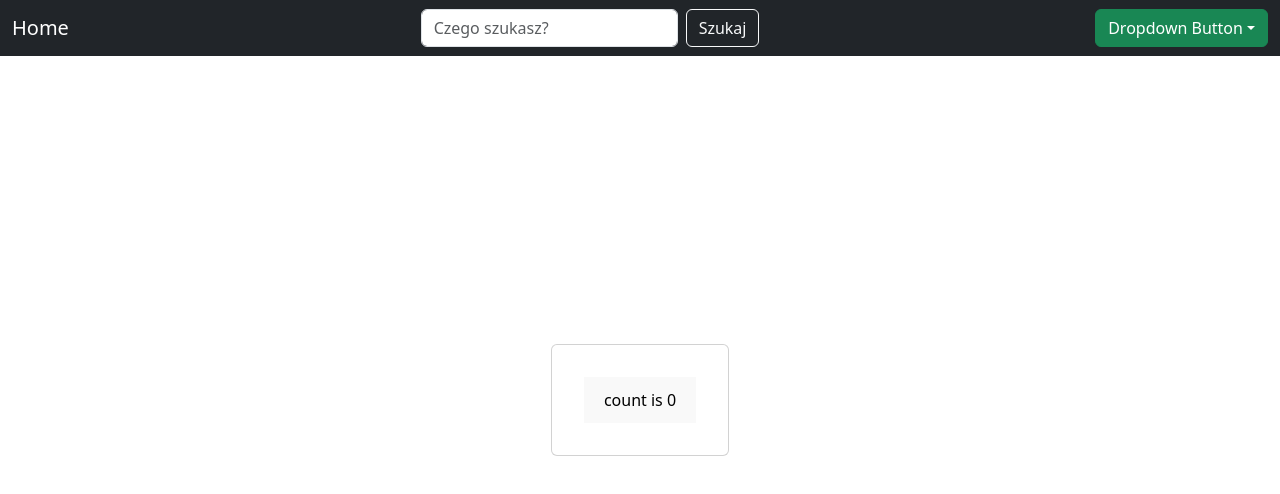
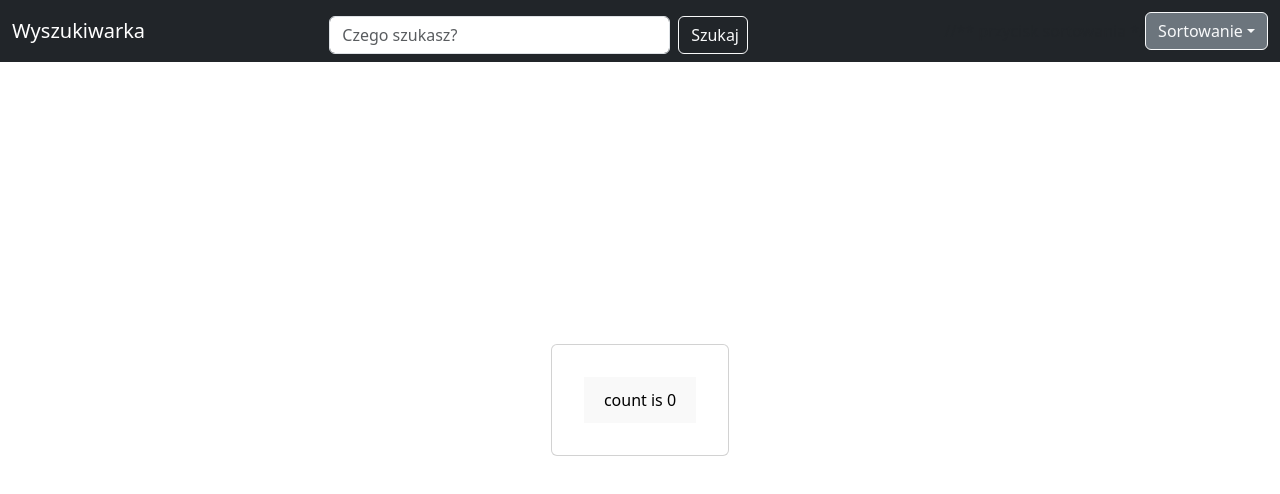
Before and after one commit to KrzysztofW02/ProjektNokaut, a React (Vite) app in the folder NokautScrapper/: page / in a window 1280 px wide. Shown: the top 494 px of the page. Built offline with nearby package versions, Linux system fonts and the light colour scheme; no server answers.

Commit message:
Navbar changes

```diff
--- a/NokautScrapper/src/App.tsx
+++ b/NokautScrapper/src/App.tsx
@@ -16,13 +16,16 @@ function App() {
   return (
     <>
       <div>
-        <Navbar />
+        <Navbar/>
       </div>
+
       <div className="card">
         <button onClick={() => setCount((count) => count + 1)}>
           count is {count}
         </button>
       </div>
+
+
     </>
   );
 }
--- a/NokautScrapper/src/components/Navbar.tsx
+++ b/NokautScrapper/src/components/Navbar.tsx
@@ -4,32 +4,34 @@ export default function Navbar() {
   return (
     <nav className="navbar navbar-dark bg-dark fixed-top">
       <div className="container-fluid">
-        <a className="navbar-brand" href="#home">
-          Home
+        <a className="navbar-brand col-1" href="#home">
+          Wyszukiwarka
         </a>
-        <div className="d-flex mx-auto">
+
+          <div className="d-flex mx-auto mt-2 col-4 ">
             <input
               className="form-control me-2"
               type="text"
               placeholder="Czego szukasz?"
             />
-          <button className="btn btn-outline-light" type="submit">
+            <button className="btn btn-outline-light col-2" type="submit">
               Szukaj
             </button>
         </div>
-
+        //** przycisk sortowania */
         <Dropdown>
-          <Dropdown.Toggle variant="success" id="dropdown-basic">
-            Dropdown Button
+          <Dropdown.Toggle
+            className="btn btn-outline-light"
+            variant="secondary"
+            id="dropdown-basic"
+          >
+            Sortowanie
           </Dropdown.Toggle>
-
           <Dropdown.Menu>
-            <Dropdown.Item href="#/action-1">Action</Dropdown.Item>
-            <Dropdown.Item href="#/action-2">Another action</Dropdown.Item>
-            <Dropdown.Item href="#/action-3">Something else</Dropdown.Item>
+            <Dropdown.Item href="#/action-1">Cena od najwyższej</Dropdown.Item>
+            <Dropdown.Item href="#/action-2">Cena od najniższej</Dropdown.Item>
           </Dropdown.Menu>
         </Dropdown>
-
       </div>
     </nav>
   );
--- a/NokautScrapper/src/main.tsx
+++ b/NokautScrapper/src/main.tsx
@@ -3,6 +3,7 @@ import ReactDOM from "react-dom/client";
 import App from "./App.tsx";
 import "./index.css";
 import "bootstrap/dist/css/bootstrap.css";
+import "react-bootstrap"
 
 ReactDOM.createRoot(document.getElementById("root")!).render(
   <React.StrictMode>
```
Lines whose indentation alone changed are shown as unchanged.
